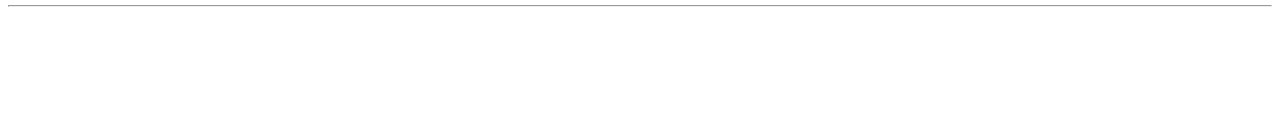
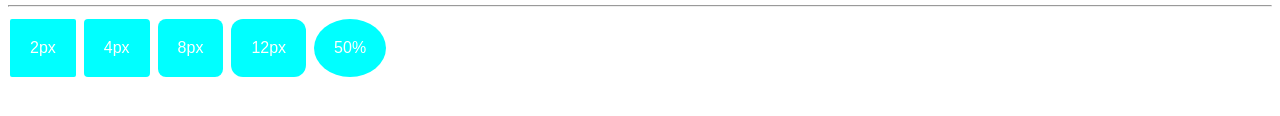
Before and after one commit to ishrat98/CSS_practise, a plain HTML site: page index.html in a window 1280 px wide. Shown: the part 86-202 px from the top of the page. Drawn offline with Linux system fonts and the light colour scheme.

Commit message:
upto button

```diff
--- a/index.html
+++ b/index.html
@@ -3,6 +3,28 @@
 <head>
 <meta name="viewport" content="width=device-width, initial-scale=1">
 <link type="text/css" rel="stylesheet" href="style.css">
+
+<style>
+.button {
+  background-color:#00FFFF; /* Green */
+  border: none;
+  color: white;
+  padding: 20px;
+  text-align: center;
+  text-decoration: none;
+  display: inline-block;
+  font-size: 16px;
+  margin: 4px 2px;
+  cursor: pointer;
+}
+
+.button1 {border-radius: 2px;}
+.button2 {border-radius: 4px;}
+.button3 {border-radius: 8px;}
+.button4 {border-radius: 12px;}
+.button5 {border-radius: 50%;}
+</style>
+
 </head>
 <body>
 
@@ -21,5 +43,13 @@
 </div>
 <hr />
 
+
+
+<button class="button button1">2px</button>
+<button class="button button2">4px</button>
+<button class="button button3">8px</button>
+<button class="button button4">12px</button>
+<button class="button button5">50%</button>
+
 </body>
 </html>
--- a/style.css
+++ b/style.css
@@ -25,9 +25,9 @@
 .topnav a.active {
   background-color: #4CAF50;
   color: white;
+  {transition:all 0.3s ease-in-out;}
 } */
 
-*{transition:all 0.3s ease-in-out;}
 
 .container{
   clear:both;
```
